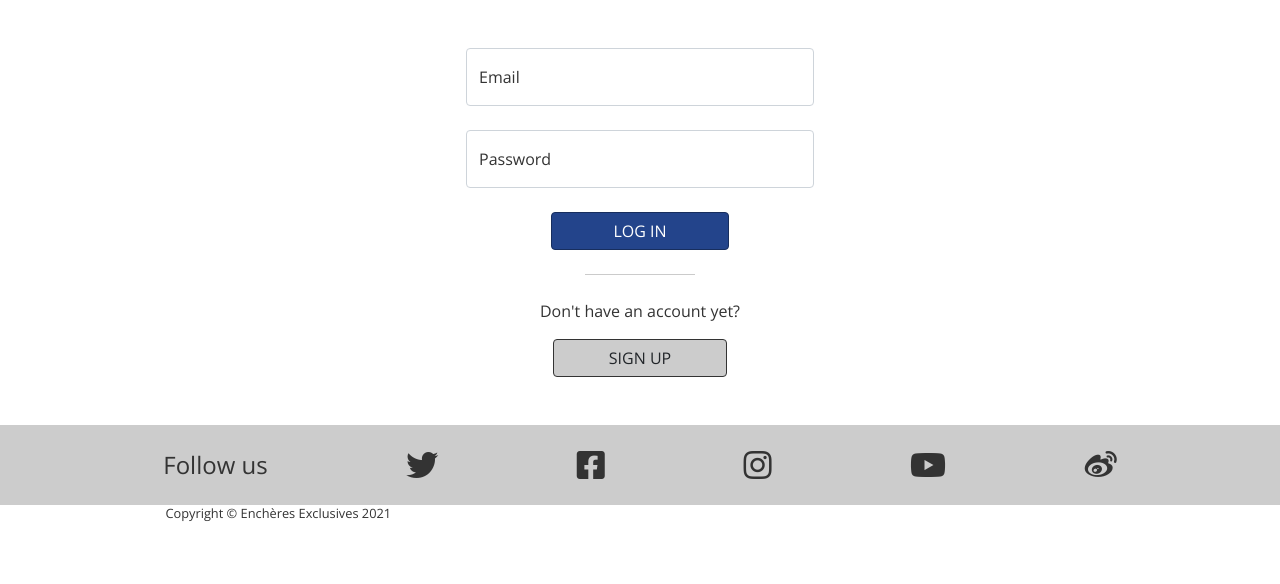
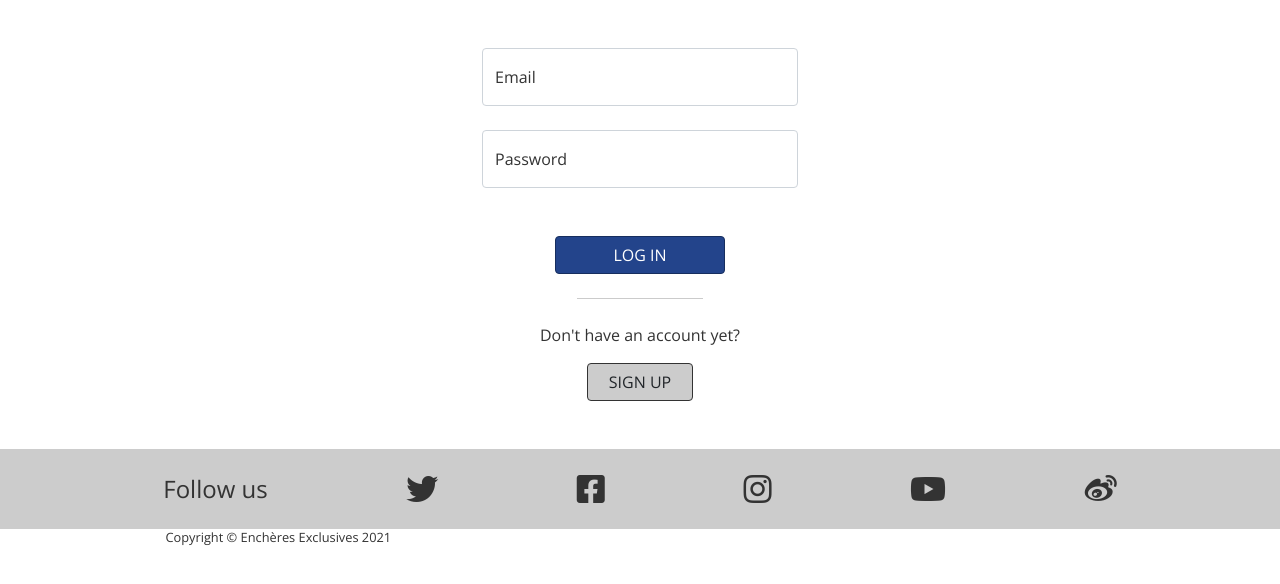
Before and after one commit to Code-Institute-Submissions/LuciusVH-encheres-exclusives_N, a Flask app: page /login in a window 1280 px wide. Shown: the part 180-764 px from the top of the page. Run offline with Flask 2, Linux system fonts and the light colour scheme; some libraries are stand-ins or nearby versions.

Commit message:
restyled buttons width on login & register.hmtl

```diff
--- a/static/css/style.css
+++ b/static/css/style.css
@@ -75,15 +75,9 @@ h6 {
   width: 50%;
 }
 
-@media screen and (min-width: 768px) {
+@media screen and (min-width: 576px) {
   .divider {
-    width: 20%;
-  }
-}
-
-@media screen and (min-width: 1200px) {
-  .divider {
-    width: 10%;
+    width: 40%;
   }
 }
 
--- a/templates/login.html
+++ b/templates/login.html
@@ -11,33 +11,35 @@
 
   <section class="py-5">
     <div class="container px-5">
-        <div class="row gx-4 gx-lg-5 row-cols-1">
-          <form method="POST" action="{{ url_for('login') }}">
-            <div class="row mb-4 form-floating col col-md-7 col-lg-5 col-xl-4 mx-auto">
+      <div class="row gx-4 gx-lg-5">
+        <div class="col-md-7 col-lg-5 col-xl-4 mx-auto">
+          <form method="POST" action="{{ url_for('register') }}">
+            <div class="form-floating mx-auto mb-4">
               <input id="email" name="email" type="email" class="form-control" placeholder="name@example.com" required>
               <label for="email">Email</label>
             </div>
-            <div class="row my-4 form-floating col col-md-7 col-lg-5 col-xl-4 mx-auto">
+            <div class="form-floating mx-auto my-4">
               <input id="password" name="password" type="password" class="form-control" placeholder="Password" required>
               <label for="password">Password</label>
             </div>
             <div class="row">
-              <button type="submit" class="col-8 col-md-5 col-lg-4 col-xl-2 mx-auto btn btn-bg-dark upper">
+              <button type="submit" class="col-8 col-sm-6 mx-auto mt-4 btn btn-bg-dark upper">
                 Log In
               </button>
             </div>
           </form>
           <hr class="divider mx-auto">
-          <p class="text-center">Don't have an account yet?</p>
-            <div class="d-inline-block text-center">
+          <div class="text-center">
+            <p>Don't have an account yet?</p>
             <a href="{{ url_for('register') }}">
-                <button class="col-8 col-md-5 col-lg-4 col-xl-2 btn btn-bg-light upper">
+              <button class="col-6 col-sm-4 btn btn-bg-light upper">
                 Sign Up
               </button>
             </a>
           </div>
         </div>
       </div>
+    </div>
   </section>
 
 {% endblock %}
--- a/templates/register.html
+++ b/templates/register.html
@@ -23,7 +23,7 @@
               <label for="password">Password</label>
             </div>
             <div class="row">
-              <div class="col-md-4">
+              <div class="col-md-4 mb-4 mb-md-0">
                 <label for="title" class="visually-hidden">Title</label>
                 <select class="form-select" id="title" name="title" required>
                   <option selected>Ms</option>
@@ -51,7 +51,7 @@
               </label>
             </div>
             <div class="row">
-              <button type="submit" class="col-md-6 mx-auto mt-4 btn btn-bg-dark upper">
+              <button type="submit" class="col-8 col-sm-6 mx-auto mt-4 btn btn-bg-dark upper">
                 Sign Up
               </button>
             </div>
```
Lines whose indentation alone changed are shown as unchanged.
